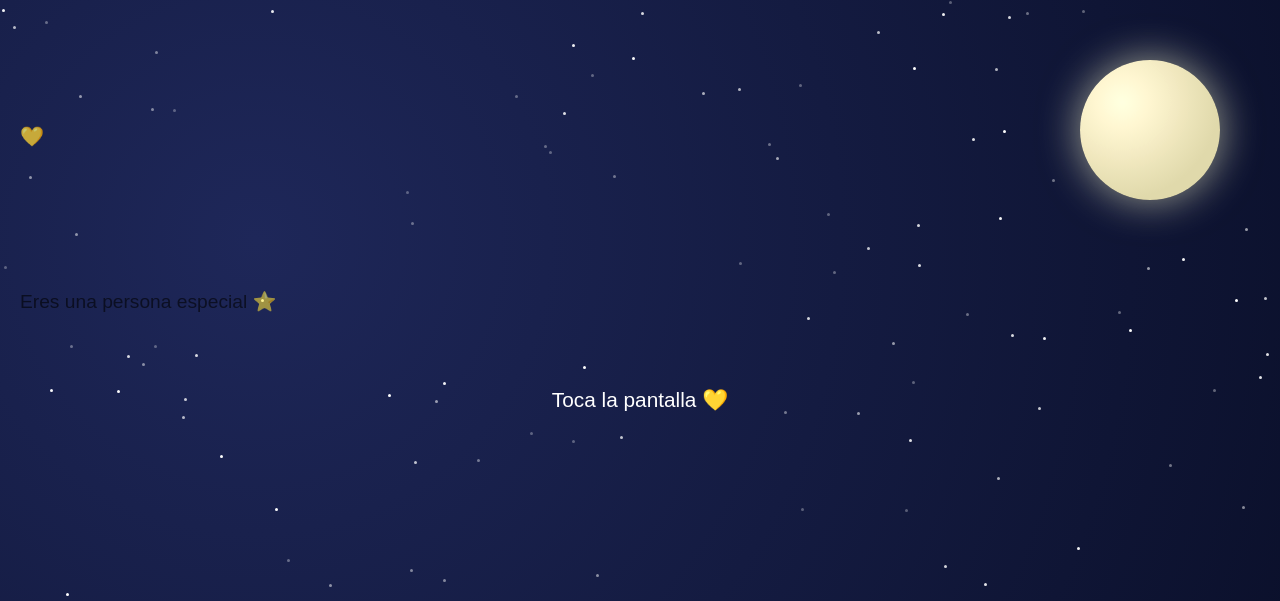
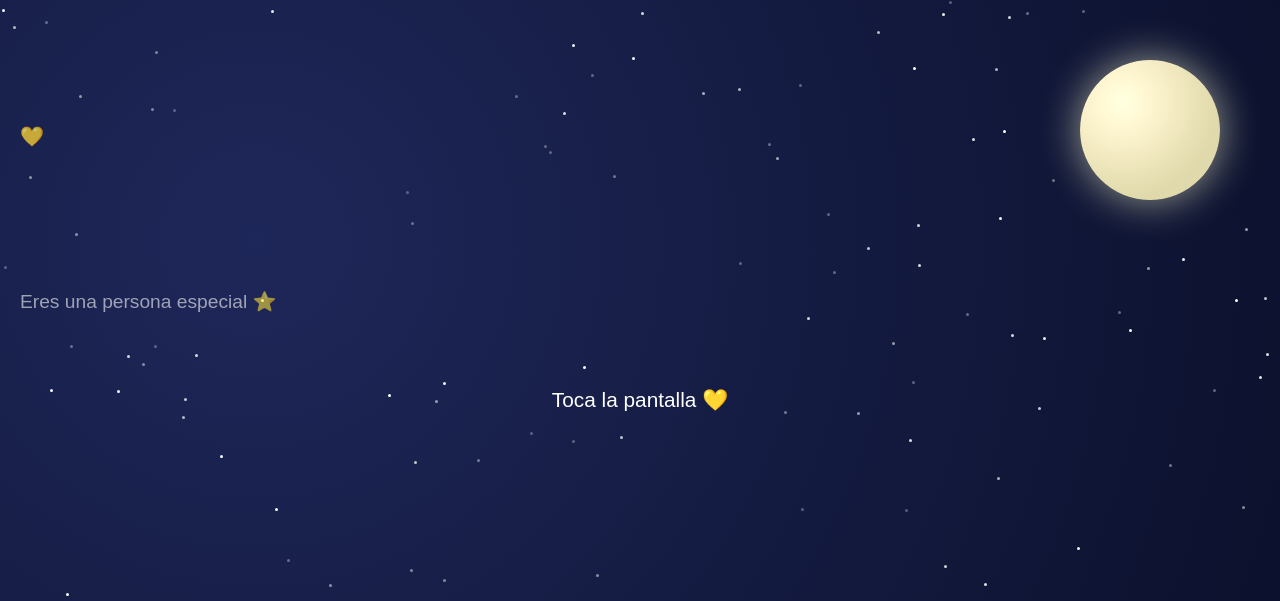
Before and after one commit to Chrisalguero/luna-efect, a plain HTML site: page index.html in a window 1280 px wide. Shown: the top 601 px of the page. Drawn offline with Linux system fonts and the light colour scheme.

Commit message:
Update title and message color in index.html

```diff
--- a/index.html
+++ b/index.html
@@ -3,7 +3,7 @@
 <head>
   <meta charset="UTF-8">
   <meta name="viewport" content="width=device-width, initial-scale=1.0">
-  <title>Feliz Cumple 🎂</title>
+  <title>Feliz Cumple Celeste Te Amo <3 🎂</title>
 
   <link href="https://fonts.googleapis.com/css2?family=Pacifico&display=swap" rel="stylesheet">
 
@@ -46,7 +46,7 @@
       position: absolute;
       top: -50px;
       left: 20px;
-      color: black;
+      color: white;
       font-size: 1.2rem;
       opacity: 0.9;
       animation: caer linear infinite;
```
